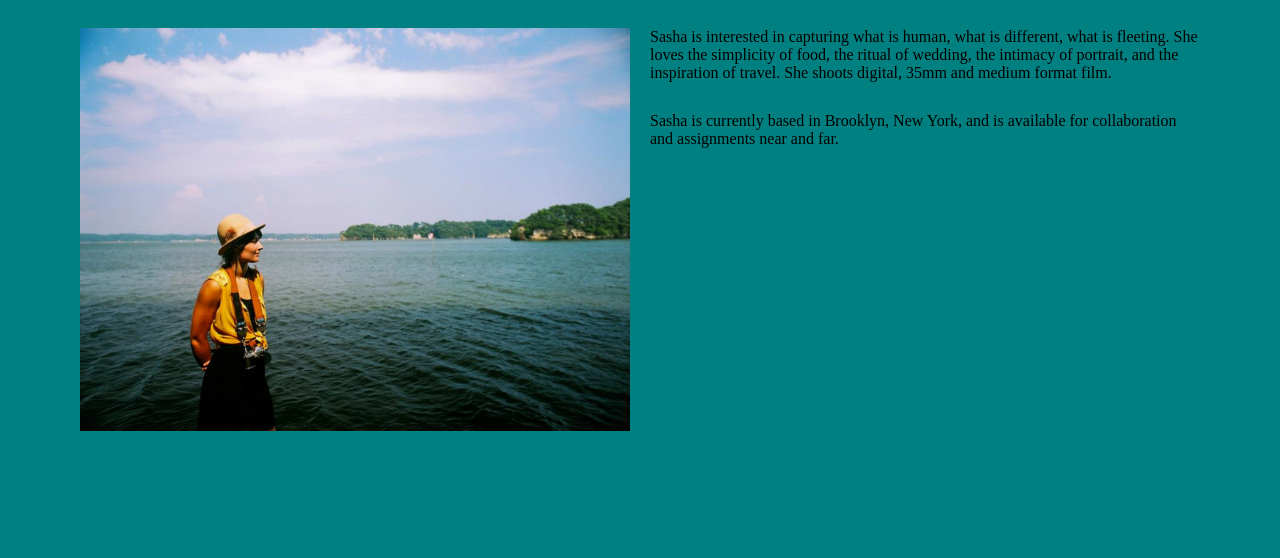
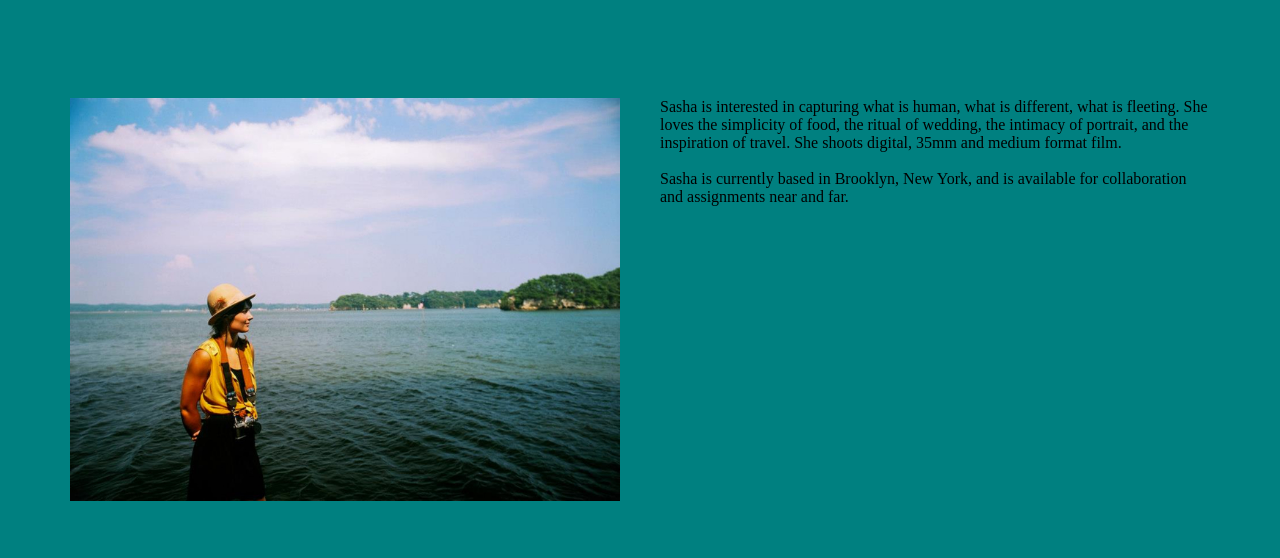
Before and after one commit to Mightynumnums/SashaTurrentine, a plain HTML site: page about.html in a window 1280 px wide. Shown: the part 89-647 px from the top of the page. Drawn offline with nearby package versions, Linux system fonts and the light colour scheme; a web font is replaced by a local one.

Commit message:
about page getting fixed, buttons fixed, href added

```diff
--- a/about.html
+++ b/about.html
@@ -21,12 +21,13 @@
 
 		<ul class="navigation" id="desktop">
 			<li class="dropdown">
-				  	<button class="dropbtn">Images</button>
-				 <div class="dropdown-content">
+				<button class="dropbtn">Images</button>
+				<div class="dropdown-content">
 				    <a href="index.html">Food</a>
 				    <a href="portraits.html">Portraits</a>
 				    <a href="travel-life.html">Travel | Life</a>
 				    <a href="wedding-event.html">Wedding | Event</a>
+				</div>
 			 </li>
 				 </div>
 			<li class="dropdown">
@@ -35,13 +36,14 @@
 				    <a href="in-the-gray.html">In The Gray</a>
 				    <a href="suspended.html">Suspended</a>
 				    <a href="father-day.html">Father's Day</a>
+				   </div>
 			</li>
-				  </div>
+
 				<li class="dropdown">
-					<button class="dropbtn" class="active">About</button>
+					<a href="about.html"><button class="dropbtn" class="active">About</button></a>
 				</li>
 				<li class="dropdown">
-					<button class="dropbtn">Contact</button>
+					<a href="contact.html"><button class="dropbtn">Contact</button></a>
 				</li>
 		</ul>
 
@@ -71,8 +73,9 @@
 			<img id="selfie" src="img/about/about.jpeg">
 			</div>
 			<div>
-				<p class="biomobil">Sasha is interested in capturing what is human, what is different, what is fleeting. She loves the simplicity of food, the ritual of wedding, the intimacy of portrait, and the inspiration of travel. She shoots digital, 35mm and medium format film.</p>
-				<p class="biomobil"> Sasha is currently based in Brooklyn, New York, and is available for collaboration and assignments near and far.</p>
+				<p class="biomobil">Sasha is interested in capturing what is human, what is different, what is fleeting. She loves the simplicity of food, the ritual of wedding, the intimacy of portrait, and the inspiration of travel. She shoots digital, 35mm and medium format film.<br>
+				<br>
+				 Sasha is currently based in Brooklyn, New York, and is available for collaboration and assignments near and far.</p>
 				</div>
 
 	</div>
--- a/main.css
+++ b/main.css
@@ -74,7 +74,7 @@ h1 {
 /***************************DROPDOWN MENU ON NAVIGATION for DESKTOP/MOBILE************************************/
 
 .dropbtn,
-.navigation a {
+.navigation .dropdown-content a {
     background-color: white;
     color: #695D66;
     padding: 15px;
@@ -481,7 +481,7 @@ footer {
 
     @media only screen and (min-width: 1024px) {
         body{
-            max-width: 85%;
+            width: 85%;
             background-color: teal;
         }
 
@@ -523,23 +523,17 @@ footer {
      }*/
 
            .biocontainer {
-/*
-            table-layout: fixed;
-            -webkit-column-width: 25%;
-            -webkit-column-count: 2;
-            -webkit-column-gap: 2em;*/
             display: flex;
-            flex-direction: row no-wrap;
+            flex-direction: row nowrap;
             justify-content: center;
             align-items: flex-start;
+            align-content: space-between;
+           }
 
-
-
-           }
            #selfie,
            .biomobil {
              flex-grow: 0;
-             margin: 30px 10px;
+             margin: 100px 20px;
            }
 
     }
```
